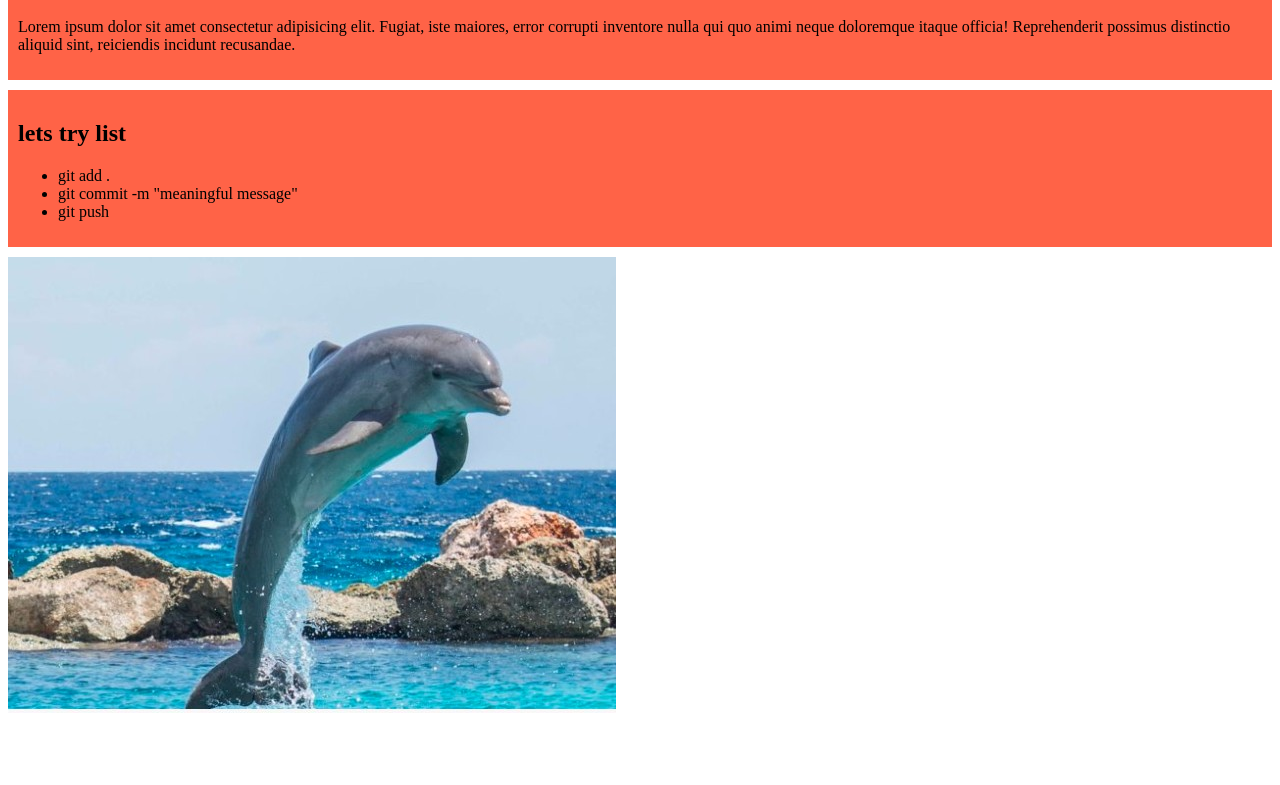
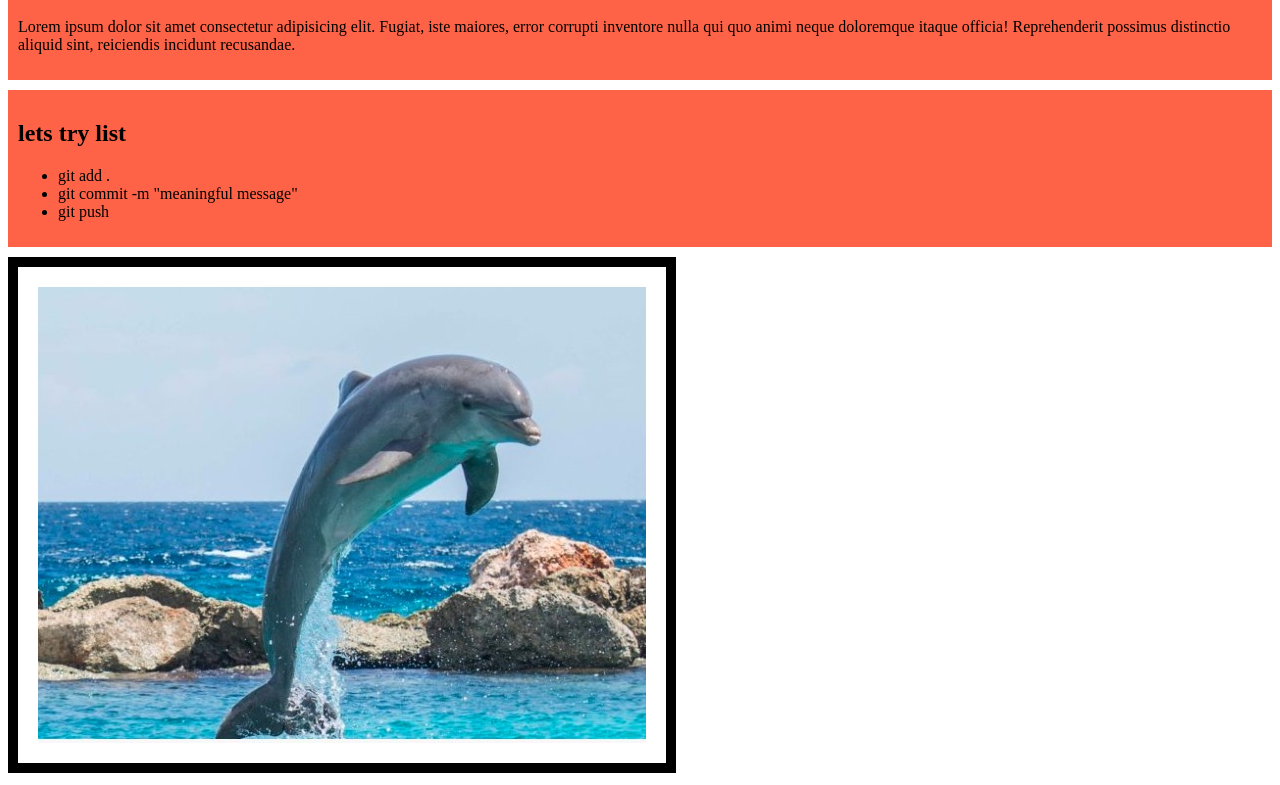
Before and after one commit to shakil128/prog-hero-git, a plain HTML site: page index.html in a window 1280 px wide. Shown: the part 370-1155 px from the top of the page. Before the commit the page ends 1095 px from the top, so only its background shows below. Drawn offline with Linux system fonts and the light colour scheme.

Commit message:
maybe fourth commit

```diff
--- a/styles/git.css
+++ b/styles/git.css
@@ -3,3 +3,8 @@ div {
     padding: 10px;
     margin-bottom: 10px;
 }
+
+img {
+    border: 10px solid black;
+    padding: 20px;
+}
```
